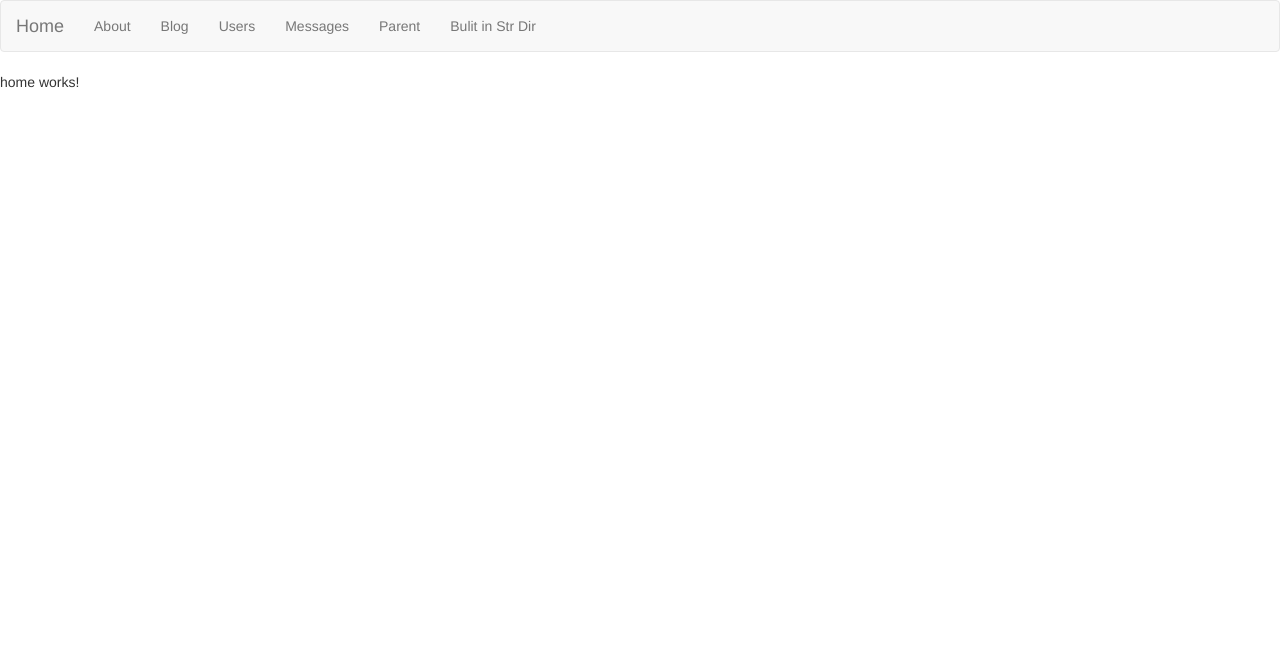
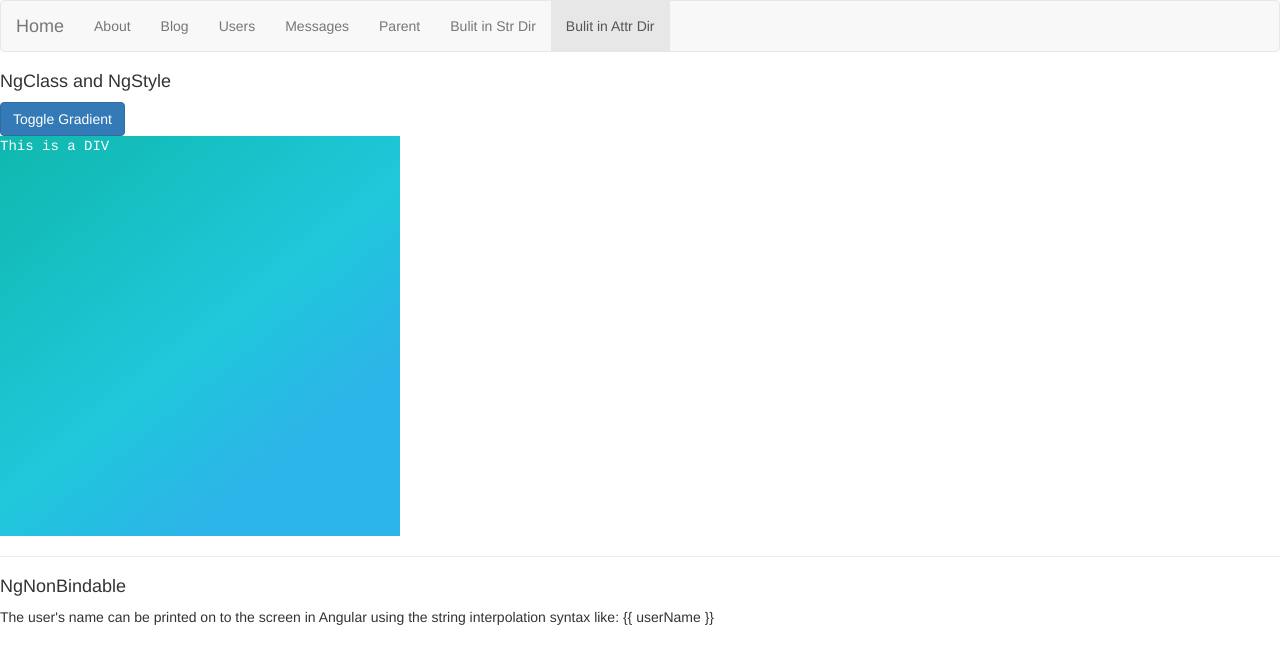
Before and after one commit to MrTato/Angular-9-Masterclass-with-TypeScript-Firebase-Material, an Angular app in the folder MYFIRSTANGULARSAPP/: page /attr-dir in a window 1280 px wide. Before the commit this address led to /home. Shown: the top 664 px of the page. Built offline with nearby package versions, Linux system fonts and the light colour scheme.

Commit message:
66. Built in Attribute Directives

```diff
--- a/MYFIRSTANGULARSAPP/src/app/app-routing.module.ts
+++ b/MYFIRSTANGULARSAPP/src/app/app-routing.module.ts
@@ -13,6 +13,7 @@ import { HomeComponent } from './components/home/home.component';
 import { NgModule } from '@angular/core';
 import { Routes, RouterModule } from '@angular/router';
 import { PlaceholderComponent } from './components/placeholder/placeholder.component';
+import { BuiltInAttrDirComponent } from './components/built-in-attr-dir/built-in-attr-dir.component';
 
 
 const appRoutes: Routes = [
@@ -35,6 +36,7 @@ const appRoutes: Routes = [
   },
   { path: 'parent', component: ParentComponent },
   { path: 'str-dir', component: BuiltInStrDirComponent },
+  { path: 'attr-dir', component: BuiltInAttrDirComponent },
   { path: 'messages', component: MessageListComponent, canDeactivate: [ ConfirmationGuard ] },
   { path: '**', redirectTo: '/home', pathMatch: 'full' }
 ];
--- a/MYFIRSTANGULARSAPP/src/app/app.module.ts
+++ b/MYFIRSTANGULARSAPP/src/app/app.module.ts
@@ -22,6 +22,7 @@ import { PlaceholderComponent } from './components/placeholder/placeholder.compo
 import { OneComponent } from './components/one/one.component';
 import { TwoComponent } from './components/two/two.component';
 import { BuiltInStrDirComponent } from './components/built-in-str-dir/built-in-str-dir.component';
+import { BuiltInAttrDirComponent } from './components/built-in-attr-dir/built-in-attr-dir.component';
 
 @NgModule({
   declarations: [
@@ -41,6 +42,7 @@ import { BuiltInStrDirComponent } from './components/built-in-str-dir/built-in-s
     OneComponent,
     TwoComponent,
     BuiltInStrDirComponent,
+    BuiltInAttrDirComponent,
   ],
   imports: [
     BrowserModule,
--- /dev/null
+++ b/MYFIRSTANGULARSAPP/src/app/components/built-in-attr-dir/built-in-attr-dir.component.css
@@ -0,0 +1,12 @@
+div {
+  height: 400px;
+  width: 400px;
+}
+
+.blue-gradient {
+  background: linear-gradient(141deg, #0fb8ad 0%, #1fc8db 51%, #2cb5e8 75%);
+}
+
+.red-gradient {
+  background: linear-gradient(141deg, #f857a6 0%, #ff5858 75%);
+}
--- /dev/null
+++ b/MYFIRSTANGULARSAPP/src/app/components/built-in-attr-dir/built-in-attr-dir.component.html
@@ -0,0 +1,17 @@
+<h4>
+  NgClass and NgStyle
+</h4>
+
+<button class="btn btn-primary" (click)="gradientToggle = !gradientToggle">
+  Toggle Gradient
+</button>
+
+<div [ngClass]="gradientToggle ? 'blue-gradient' : 'red-gradient'" [ngStyle]="{ color: 'white', 'font-family': 'Courier'}">
+  This is a DIV
+</div>
+
+<hr>
+
+<h4>NgNonBindable</h4>
+
+<p ngNonBindable>The user's name can be printed on to the screen in Angular using the string interpolation syntax like: {{ userName }}</p>
--- /dev/null
+++ b/MYFIRSTANGULARSAPP/src/app/components/built-in-attr-dir/built-in-attr-dir.component.ts
@@ -0,0 +1,18 @@
+import { Component, OnInit } from '@angular/core';
+
+@Component({
+  selector: 'app-built-in-attr-dir',
+  templateUrl: './built-in-attr-dir.component.html',
+  styleUrls: ['./built-in-attr-dir.component.css']
+})
+export class BuiltInAttrDirComponent implements OnInit {
+
+  gradientToggle: boolean;
+
+  constructor() { }
+
+  ngOnInit(): void {
+    this.gradientToggle = true;
+  }
+
+}
--- a/MYFIRSTANGULARSAPP/src/app/components/header/header.component.html
+++ b/MYFIRSTANGULARSAPP/src/app/components/header/header.component.html
@@ -38,6 +38,9 @@
         <li routerLinkActive="active">
           <a routerLink="/str-dir">Bulit in Str Dir</a>
         </li>
+        <li routerLinkActive="active">
+          <a routerLink="/attr-dir">Bulit in Attr Dir</a>
+        </li>
       </ul>
     </div>
     <!-- /.navbar-collapse -->
```
Also changed, not shown: 1 other file (tests, documents, lock files or other folders).
